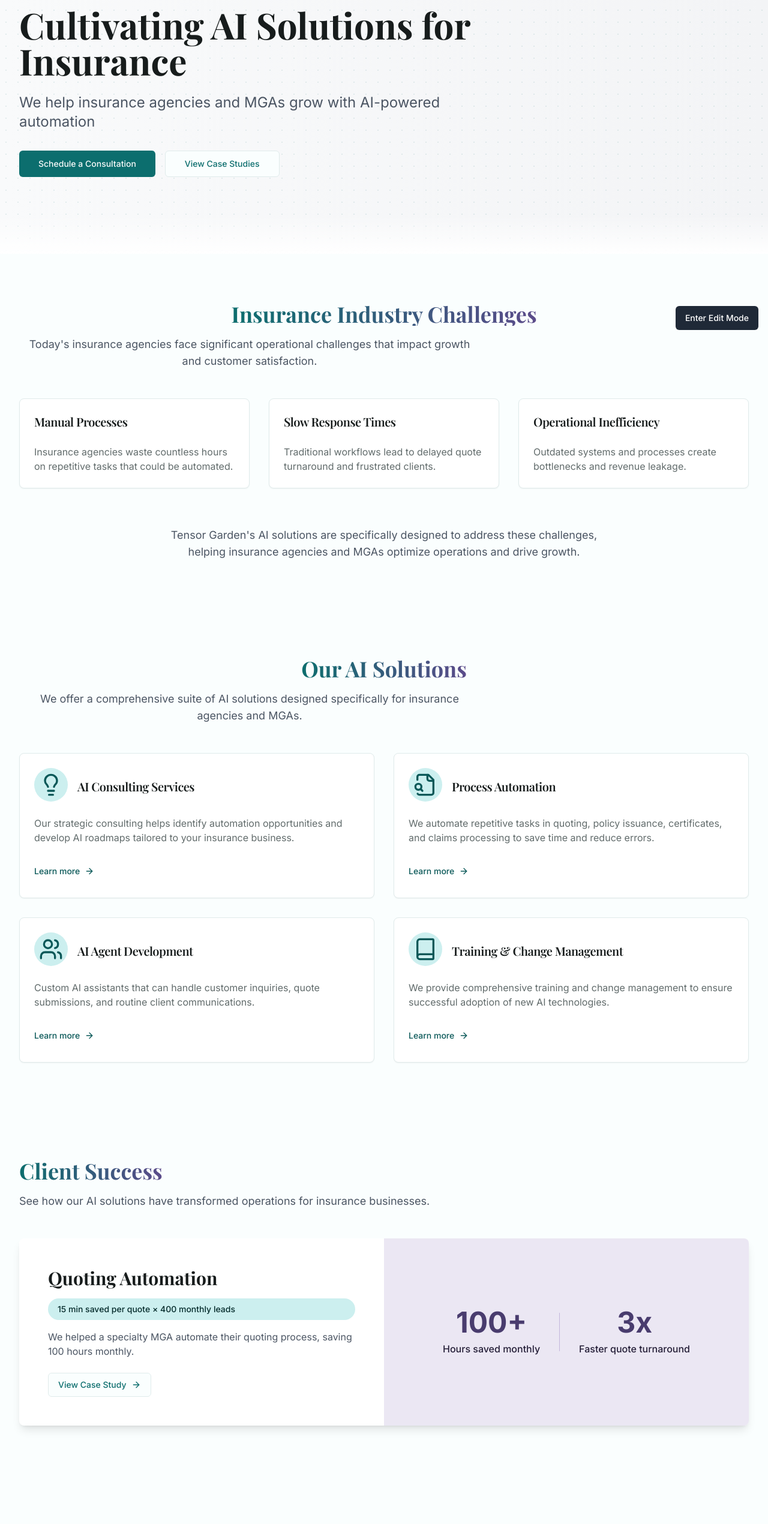
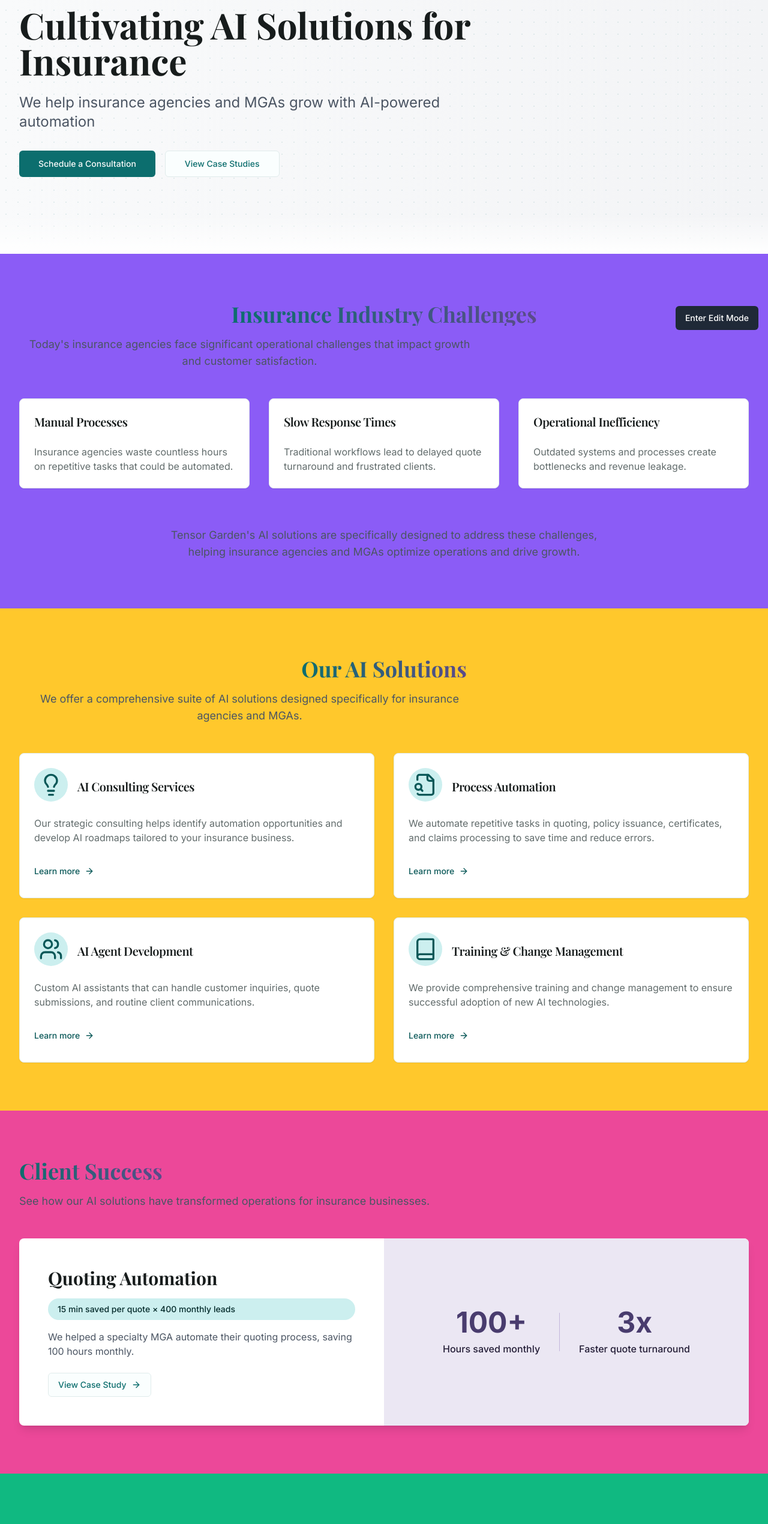
Before and after one commit to ashbuildslife/tensor-garden-website, a React (Vite) app: page / in a window 1280 px wide. Shown: the part 234-2774 px from the top of the page at 60% size. Built offline with nearby package versions, Linux system fonts and the light colour scheme.

Commit message:
Fix: Color theming not working
Addresses an issue where color theming was not functioning as expected.

```diff
--- a/src/pages/HomePage.tsx
+++ b/src/pages/HomePage.tsx
@@ -11,10 +11,18 @@ const HomePage = () => {
   return (
     <>
       <Hero />
-      <ProblemSection className="bg-soft-purple" />
-      <SolutionsOverview className="bg-soft-yellow" />
-      <FeaturedCaseStudy className="bg-soft-pink" />
-      <Testimonials className="bg-soft-green" />
+      <section className="bg-soft-purple w-full">
+        <ProblemSection />
+      </section>
+      <section className="bg-soft-yellow w-full">
+        <SolutionsOverview />
+      </section>
+      <section className="bg-soft-pink w-full">
+        <FeaturedCaseStudy />
+      </section>
+      <section className="bg-soft-green w-full">
+        <Testimonials />
+      </section>
       <ContactCta />
     </>
   );
--- a/tailwind.config.ts
+++ b/tailwind.config.ts
@@ -87,12 +87,10 @@ export default {
 					800: '#241e37',
 					900: '#120f1b',
 				},
-				backgroundColor: {
-					'soft-purple': '#8B5CF6',
-					'soft-yellow': '#FFC82C',
-					'soft-pink': '#EC4899',
-					'soft-green': '#10B981'
-				}
+				'soft-purple': '#8B5CF6',
+				'soft-yellow': '#FFC82C',
+				'soft-pink': '#EC4899',
+				'soft-green': '#10B981'
 			},
 			fontFamily: {
 				sans: ['Inter', 'system-ui', 'sans-serif'],
```
